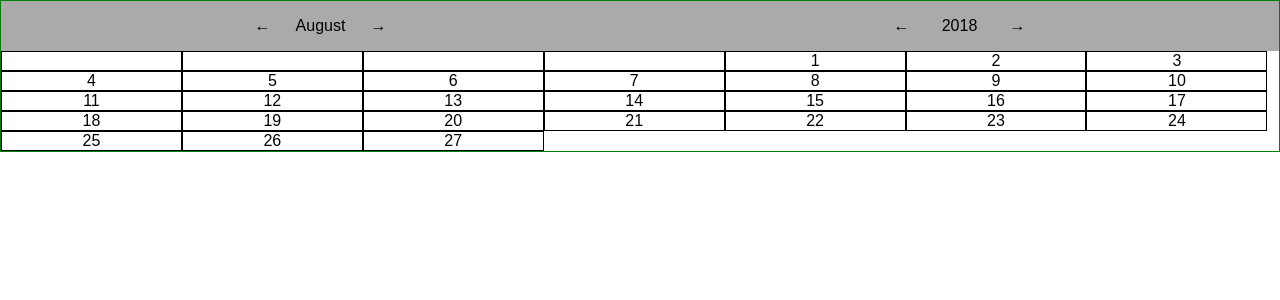
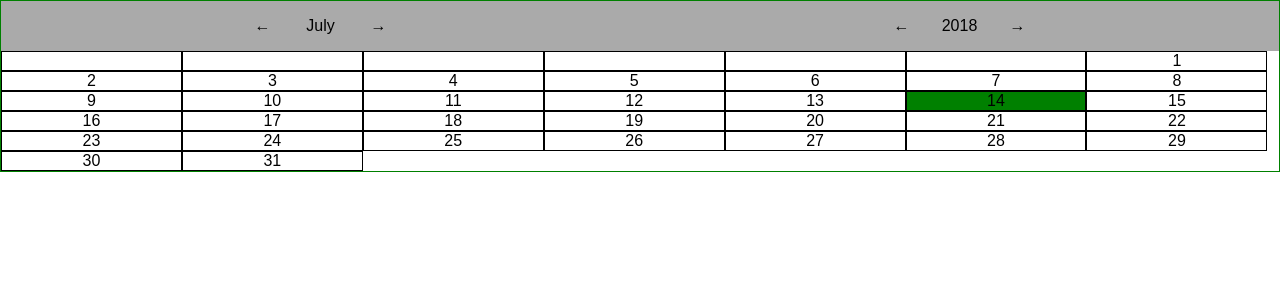
Before and after one commit to kmanuel/electron_calendar, a React (Create React App) app in the folder calendar/: page / in a window 1280 px wide. Shown: the top 300 px of the page. Built offline with nearby package versions, Linux system fonts and the light colour scheme.

Commit message:
mark today as active

```diff
--- a/calendar/src/components/calendar/Calendar.js
+++ b/calendar/src/components/calendar/Calendar.js
@@ -1,6 +1,6 @@
 import React, {Component} from 'react';
 import Navigation from './navigation/Navigation';
-import DayList from './daylist/DayList';
+import DayList from './daylist/CalendarMonth';
 
 import './Calendar.css';
 
--- a/calendar/src/components/calendar/daylist/DayList.css
+++ b/calendar/src/components/calendar/daylist/CalendarMonth.css
@@ -1,4 +1,4 @@
-.daylist {
+.calendarmonth {
     display: flex;
     flex-wrap: wrap;
 }
--- /dev/null
+++ b/calendar/src/components/calendar/daylist/CalendarMonth.js
@@ -0,0 +1,36 @@
+import React from 'react';
+import DayEntry from './day/DayEntry';
+import * as utils from '../../../utils/calendarUtils';
+import './CalendarMonth.css';
+
+const CalendarMonth = (props) => {
+    const month = props.date.getMonth();
+    const year = props.date.getFullYear();
+    const dayEntries = createDayEntries(month, year);
+    return (
+        <div className="calendarmonth">
+            {dayEntries}
+        </div>
+    );
+};
+
+const createDayEntries = (month, year) => {
+    const today = new Date();
+    const createNDayEntries = function (entryCount, offset = 0) {
+        //noinspection UnreachableCodeJS,JSPotentiallyInvalidConstructorUsage
+        return Array.from(Array(entryCount + offset))
+            .map((e, i) => {
+                let isToday = false;
+                if (today.getFullYear() === year && today.getMonth() === month && today.getDate() === (i - offset + 1)) {
+                    isToday = true;
+                }
+                return <DayEntry key={i + 1 - offset} day={i + 1 - offset} isToday={isToday} />;
+            });
+    };
+
+    let daysInCurrentMonth = utils.daysInMonth(month, year);
+    const weekdayOffset = utils.getWeekdayOffsetForMonth(month, year);
+    return createNDayEntries(daysInCurrentMonth, weekdayOffset);
+};
+
+export default CalendarMonth;
--- a/calendar/src/components/calendar/daylist/DayList.js
+++ /dev/null
@@ -1,31 +0,0 @@
-import React from 'react';
-import DayEntry from './day/DayEntry';
-import * as utils from '../../../utils/calendarUtils';
-import './DayList.css';
-
-const DayList = (props) => {
-    const month = props.date.getMonth();
-    const year = props.date.getYear();
-    const dayEntries = createDayEntries(month, year);
-    return (
-        <div className="daylist">
-            {dayEntries}
-        </div>
-    );
-};
-
-const createDayEntries = (month, year) => {
-    let daysInCurrentMonth = utils.daysInMonth(month, year);
-    const weekdayOffset = utils.getWeekdayOffsetForMonth(month, year);
-    return createNDayEntries(daysInCurrentMonth, weekdayOffset);
-};
-
-const createNDayEntries = function (entryCount, offset = 0) {
-    //noinspection UnreachableCodeJS,JSPotentiallyInvalidConstructorUsage
-    return Array.from(Array(entryCount))
-        .map((e, i) => {
-            return <DayEntry key={i + 1 - offset} day={i + 1 - offset}/>;
-        });
-};
-
-export default DayList;
--- a/calendar/src/components/calendar/daylist/day/Day.css
+++ b/calendar/src/components/calendar/daylist/day/Day.css
@@ -3,6 +3,10 @@
     flex: 0 0 14%;
 }
 
+.day.active {
+    background-color: green;
+}
+
 .day:hover {
     background-color: red;
 }
--- a/calendar/src/components/calendar/daylist/day/DayEntry.js
+++ b/calendar/src/components/calendar/daylist/day/DayEntry.js
@@ -3,7 +3,7 @@ import './Day.css';
 
 const DayEntry = (props) => {
     return (
-        <div className="day">{props.day > 0 ? props.day : ''}</div>
+        <div className={`day ${props.isToday ? 'active' : ''}`}>{props.day > 0 ? props.day : ''}</div>
     );
 };
 
--- a/calendar/src/components/calendar/navigation/Navigation.js
+++ b/calendar/src/components/calendar/navigation/Navigation.js
@@ -9,7 +9,7 @@ const Navigation = (props) => {
         <div className="navigation">
             <span className="month-nav">
                 <span className="navigator" onClick={() => props.prevMonth()}>&larr;</span>
-                <span className="navigator-value">{utils.nameForMonth(month + 1)}</span>
+                <span className="navigator-value">{utils.nameForMonth(month)}</span>
                 <span className="navigator" onClick={() => props.nextMonth()}>&rarr;</span>
             </span>
             <span className="year-nav">
```
Also changed, not shown: 1 other file (tests, documents, lock files or other folders).
